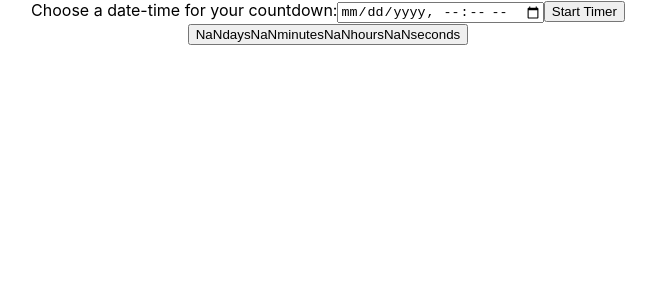
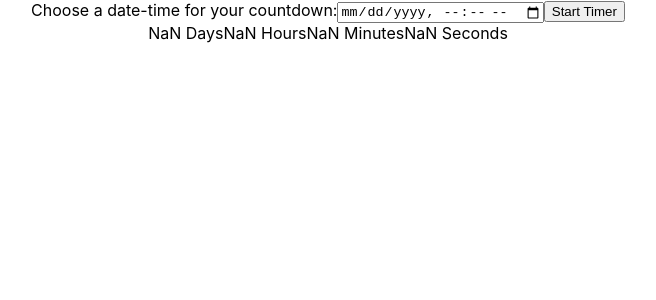
Before and after one commit to sabhishek78/count_down_timer, a React (Create React App) app: page / in a window 1280 px wide. Both pictures are taken after a click on the button "Start Timer". Shown: the top 300 px of the page, without its empty margins (312-968 px from the left). Built offline with nearby package versions, Linux system fonts and the light colour scheme.

Commit message:
timers successfully implemented. Time expired message and removing timer pending

```diff
--- /dev/null
+++ b/src/Clock/clock.css
@@ -0,0 +1,5 @@
+.Clock{
+    display: flex;
+    flex-direction: row;
+    justify-content: center;
+}
--- /dev/null
+++ b/src/Clock/index.js
@@ -0,0 +1,55 @@
+import React, { Component } from 'react';
+import "./clock.css"
+
+class Clock extends Component {
+    constructor(props) {
+        super(props);
+        this.state = {
+            days: 0,
+            hours: 0,
+            minutes: 0,
+            seconds: 0,
+        };
+    }
+
+    componentWillMount() {
+        this.getTimeUntil(this.props.deadline);
+    }
+
+    componentDidMount() {
+        setInterval(() => this.getTimeUntil(this.props.deadline), 1000);
+    }
+
+    leading0(num) {
+        return num < 10 ? '0' + num : num;
+    }
+
+    getTimeUntil(deadline) {
+        const time = Date.parse(deadline) - Date.parse(new Date());
+
+        if(time < 0) {
+            this.setState({ days: 0, hours: 0, minutes: 0, seconds: 0 });
+
+        } else {
+            const seconds = Math.floor((time/1000)%60);
+            const minutes = Math.floor((time/1000/60)%60);
+            const hours = Math.floor((time/(1000*60*60))%24);
+            const days = Math.floor(time/(1000*60*60*24));
+
+            this.setState({ days, hours, minutes, seconds });
+        }
+
+    }
+
+    render() {
+        return(
+            <div className="Clock">
+                <div className="Clock-days">{this.leading0(this.state.days)} Days</div>
+                <div className="Clock-hours">{this.leading0(this.state.hours)} Hours</div>
+                <div className="Clock-minutes">{this.leading0(this.state.minutes)} Minutes</div>
+                <div className="Clock-seconds">{this.leading0(this.state.seconds)} Seconds</div>
+            </div>
+        );
+    }
+}
+export default Clock;
--- a/src/DateTime/index.js
+++ b/src/DateTime/index.js
@@ -1,36 +1,37 @@
 import React from 'react';
+import Clock from "../Clock";
+
 class DateTime extends React.Component {
     constructor(props) {
         super(props);
         this.state = {
-            timer:"",
+            timer: "",
             timerList: [],
-            timeRemainingList:[]
+            timeRemainingList: []
         }
     };
-  handleClick(timer){
+
+    handleClick(timer) {
         let timerListCopy = this.state.timerList.slice();
         timerListCopy.push(timer);
-      let timeRemainingListCopy=this.state.timeRemainingList.slice();
-      timeRemainingListCopy.push(this.getTimeRemaining(timer));
-      console.log('timer='+timer);
+        // let timeRemainingListCopy=this.state.timeRemainingList.slice();
+        // timeRemainingListCopy.push(this.getTimeRemaining(timer));
+        console.log('timer=' + timer);
         this.setState({
-              timer:timer,
-              timerList:timerListCopy,
-              timeRemainingList:timeRemainingListCopy,
+            timer: timer,
+            timerList: timerListCopy,
+
         })
-console.log('timerListCopy='+timerListCopy);
-for(let i=0;i<timeRemainingListCopy.length;i++){
-    console.log(timeRemainingListCopy[i]["days"]+"days"+timeRemainingListCopy[i]["hours"]+"hours"+timeRemainingListCopy[i]["minutes"]+"minutes"+
-        timeRemainingListCopy[i]["seconds"]+"seconds");
+        console.log('timerListCopy=' + timerListCopy);
+
     }
-}
-getTimeRemaining(endtime){
+
+    getTimeRemaining(endtime) {
         var t = Date.parse(endtime) - Date.parse(new Date());
-        var seconds = Math.floor( (t/1000) % 60 );
-        var minutes = Math.floor( (t/1000/60) % 60 );
-        var hours = Math.floor( (t/(1000*60*60)) % 24 );
-        var days = Math.floor( t/(1000*60*60*24) );
+        var seconds = Math.floor((t / 1000) % 60);
+        var minutes = Math.floor((t / 1000 / 60) % 60);
+        var hours = Math.floor((t / (1000 * 60 * 60)) % 24);
+        var days = Math.floor(t / (1000 * 60 * 60 * 24));
 
         return {
             'days': days,
@@ -45,24 +46,21 @@
         return (
             <div className="clockdiv">
                 <div>
-                    <label >Choose a date-time for your countdown:</label>
-                    <input type="datetime-local" id="timer" onChange={(time)=> timer=time.target.value}/>
-                    <button className="button" onClick={()=>this.handleClick(timer)}>Start Timer</button>
+                    <label>Choose a date-time for your countdown:</label>
+                    <input type="datetime-local" id="timer" onChange={(time) => timer = time.target.value}/>
+                    <button className="button" onClick={() => this.handleClick(timer)}>Start Timer</button>
                 </div>
                 <div>
                     {this.state.timerList.map((item, index) => (<div>
-                        <button >
-                            {this.state.timeRemainingList[index]["days"]}days
-                            {this.state.timeRemainingList[index]["minutes"]}minutes
-                            {this.state.timeRemainingList[index]["hours"]}hours
-                            {this.state.timeRemainingList[index]["seconds"]}seconds
-                        </button>
+                        <Clock deadline={this.state.timerList[index]}/>
                     </div>))
                     }
                 </div>
+
             </div>
 
         )
     }
 }
+
 export default DateTime
```
Also changed, not shown: src/CountDown/index.js (deleted). Lines whose indentation alone changed are shown as unchanged.
